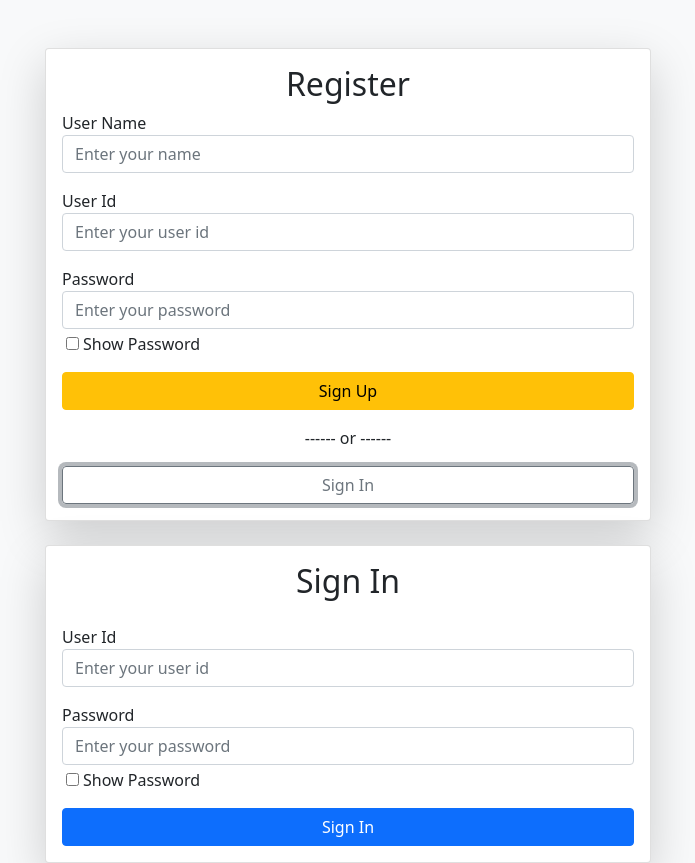
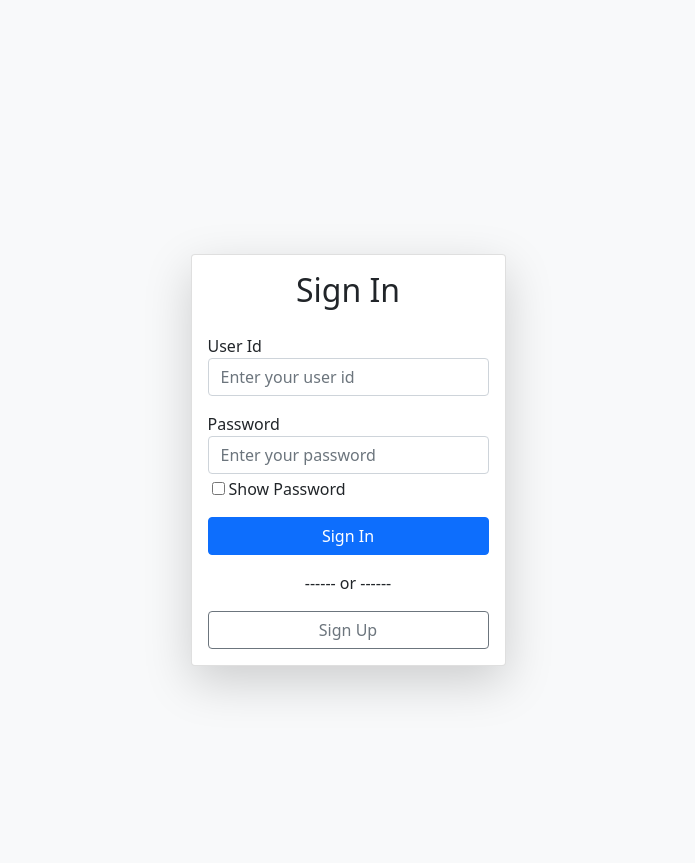
Before and after one commit to kamalakannan02/medapp, a plain HTML site: page index.html in a window 1280 px wide. Both pictures are taken after a click on the button "Sign In". Shown: the whole page, without its empty margins (292-987 px from the left). Drawn offline with nearby package versions, Linux system fonts and the light colour scheme.

Commit message:
modify file

```diff
--- a/index.html
+++ b/index.html
@@ -7,12 +7,12 @@
     <link href="https://cdn.jsdelivr.net/npm/bootstrap@5.0.2/dist/css/bootstrap.min.css" rel="stylesheet" integrity="sha384-EVSTQN3/azprG1Anm3QDgpJLIm9Nao0Yz1ztcQTwFspd3yD65VohhpuuCOmLASjC" crossorigin="anonymous">
 </head>
 <body class="bg-light">
+  <div class="container d-flex justify-content-center align-items-center min-vh-100 mt-5" style="max-width: 400px;" id="form-container">
+    <div class="row">
 
-  <div class="container d-flex justify-content-center align-items-center min-vh-100 mt-5">
-    <div class="row ">
-
+      <!-- Sign Up Form -->
       <div class="">
-        <div class="card shadow-lg">
+        <div class="card shadow-lg" id="signupform">
           <div class="card-body">
             <h2 class="card-title text-center mb-">Register</h2>
             <form action="">
@@ -28,16 +28,18 @@
                 <label for="password">Password</label>
                 <input type="password" class="form-control" id="password" placeholder="Enter your password" required>
                 <input type="checkbox" onclick="myFunction()" class="mt-2 mx-1">Show Password
-            </div>
+              </div>
               <button type="submit" class="btn btn-warning w-100">Sign Up</button>
               <p class="text-center mt-3">------ or ------</p>
-              <button type="button" class="btn btn-outline-secondary w-100">Sign In</button>
+              <button type="button" class="btn btn-outline-secondary w-100" id="togglesignin">Sign In</button>
             </form>
           </div>
         </div>
       </div>
+
+      <!-- Sign In Form (Hidden by Default) -->
       <div class="col-mb-4 mt-4">
-        <div class="card shadow-lg">
+        <div class="card shadow-lg" id="signinform" style="display:none;">
           <div class="card-body">
             <h2 class="card-title text-center mb-4">Sign In</h2>
             <form action="">
@@ -49,18 +51,18 @@
                 <label for="signin-password">Password</label>
                 <input type="password" class="form-control" id="signin-password" placeholder="Enter your password" required>
                 <input type="checkbox" onclick="myFunction()" class="mt-2 mx-1">Show Password
-            </div>
+              </div>
               <button type="submit" class="btn btn-primary w-100">Sign In</button>
+              <p class="text-center mt-3">------ or ------</p>
+              <button type="button" class="btn btn-outline-secondary w-100" id="togglesignup">Sign Up</button>
             </form>
           </div>
         </div>
       </div>
+
     </div>
   </div>
 
-
-
-
 <script src="https://cdn.jsdelivr.net/npm/bootstrap@5.0.2/dist/js/bootstrap.bundle.min.js" integrity="sha384-MrcW6ZMFYlzcLA8Nl+NtUVF0sA7MsXsP1UyJoMp4YLEuNSfAP+JcXn/tWtIaxVXM" crossorigin="anonymous"></script>
+<script src="script.js"></script> <!-- Include your script here -->
 </body>
-</html>
--- /dev/null
+++ b/script.js
@@ -0,0 +1,16 @@
+// script.js
+
+const signupform = document.getElementById('signupform');
+const signinform = document.getElementById('signinform');
+const togglesignin = document.getElementById('togglesignin');
+const togglesignup = document.getElementById('togglesignup');
+
+togglesignin.addEventListener('click', function() {
+    signupform.style.display = "none";
+    signinform.style.display = "block";
+});
+
+togglesignup.addEventListener('click', function() {
+    signinform.style.display = "none";
+    signupform.style.display = "block";
+});
--- a/style.css
+++ b/style.css
@@ -0,0 +1,4 @@
+.custom-container {
+    max-width: 1000px;
+    width: 90%; /* Adjust width as needed */
+}
```
